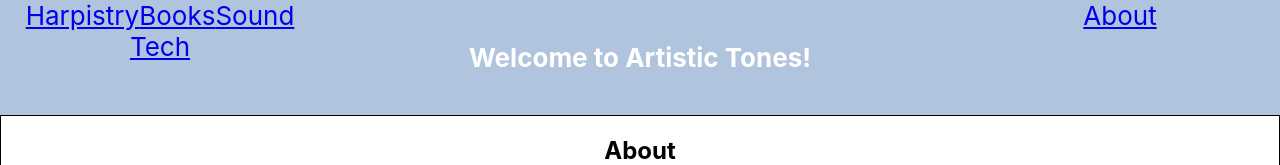
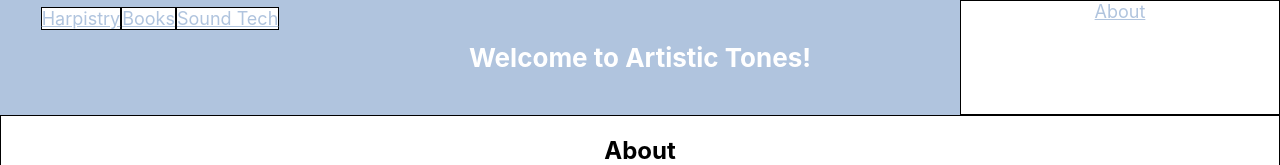
Before and after one commit to AurumValian/artistic-tones, a React (Create React App) app: page / in a window 1280 px wide. Shown: the top 165 px of the page. Built offline with nearby package versions, Linux system fonts and the light colour scheme.

Commit message:
Change button font size

```diff
--- a/src/Header/Header.css
+++ b/src/Header/Header.css
@@ -7,6 +7,13 @@
   color: white;
 }
 
+.head-button {
+  background-color: white;
+  color: lightsteelblue;
+  border: 1px solid black;
+  font-size: 18px
+}
+
 h1 {
   display: grid;
   grid-column: 2
```
